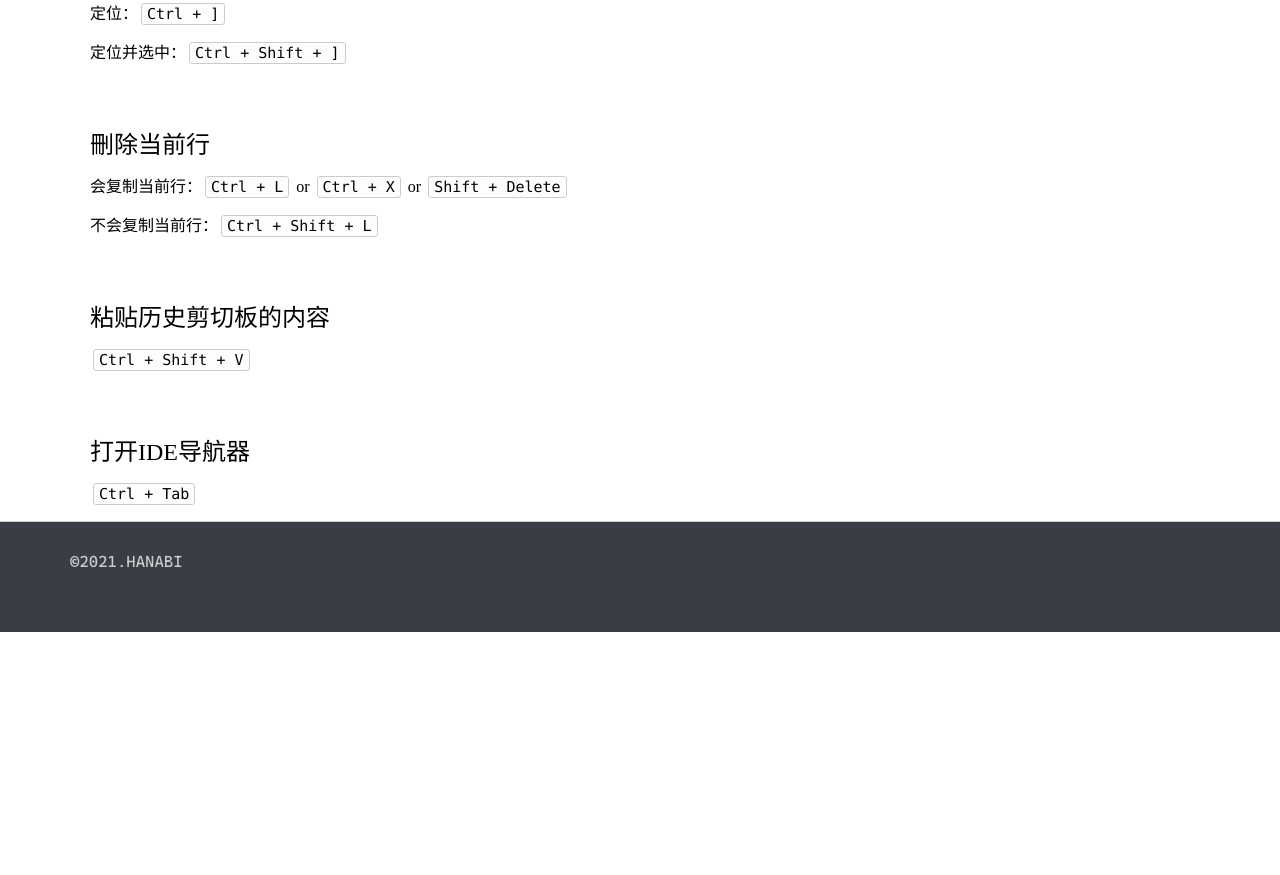
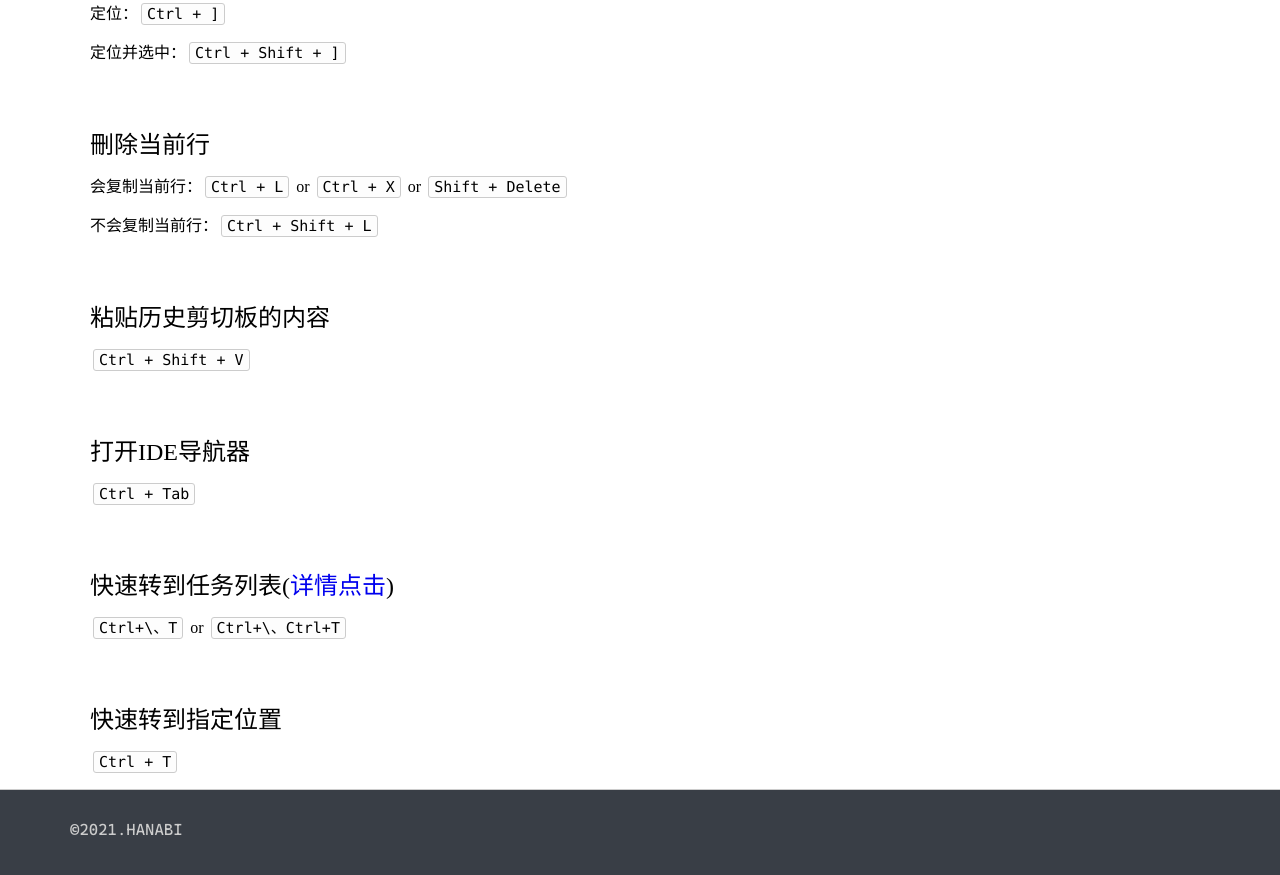
Before and after one commit to KamenRiderKuuga/kamenriderkuuga.github.io, a Jekyll site: the page built from _posts/2020-05-30-VS-1.md, in a window 1280 px wide and 900 px high, scrolled down 5749 px. Shown: the top 875 px of the window. Built offline with Jekyll 4.4.1, drawn with Linux system fonts in a browser that asks for light colours; before the commit the page ends 6381 px from its top, so only the background shows below that.

Commit message:
feat: add some note about visual studio shortcut

```diff
--- a/_posts/2020-05-30-VS-1.md
+++ b/_posts/2020-05-30-VS-1.md
@@ -126,3 +126,11 @@ dotnet dev-certs https --trust
 ## 打开IDE导航器
 
 `Ctrl + Tab`
+
+## 快速转到任务列表([详情点击](https://docs.microsoft.com/zh-cn/visualstudio/ide/using-the-task-list?view=vs-2019))
+
+`Ctrl+\、T` or `Ctrl+\、Ctrl+T`
+
+## 快速转到指定位置
+
+`Ctrl + T`
```
